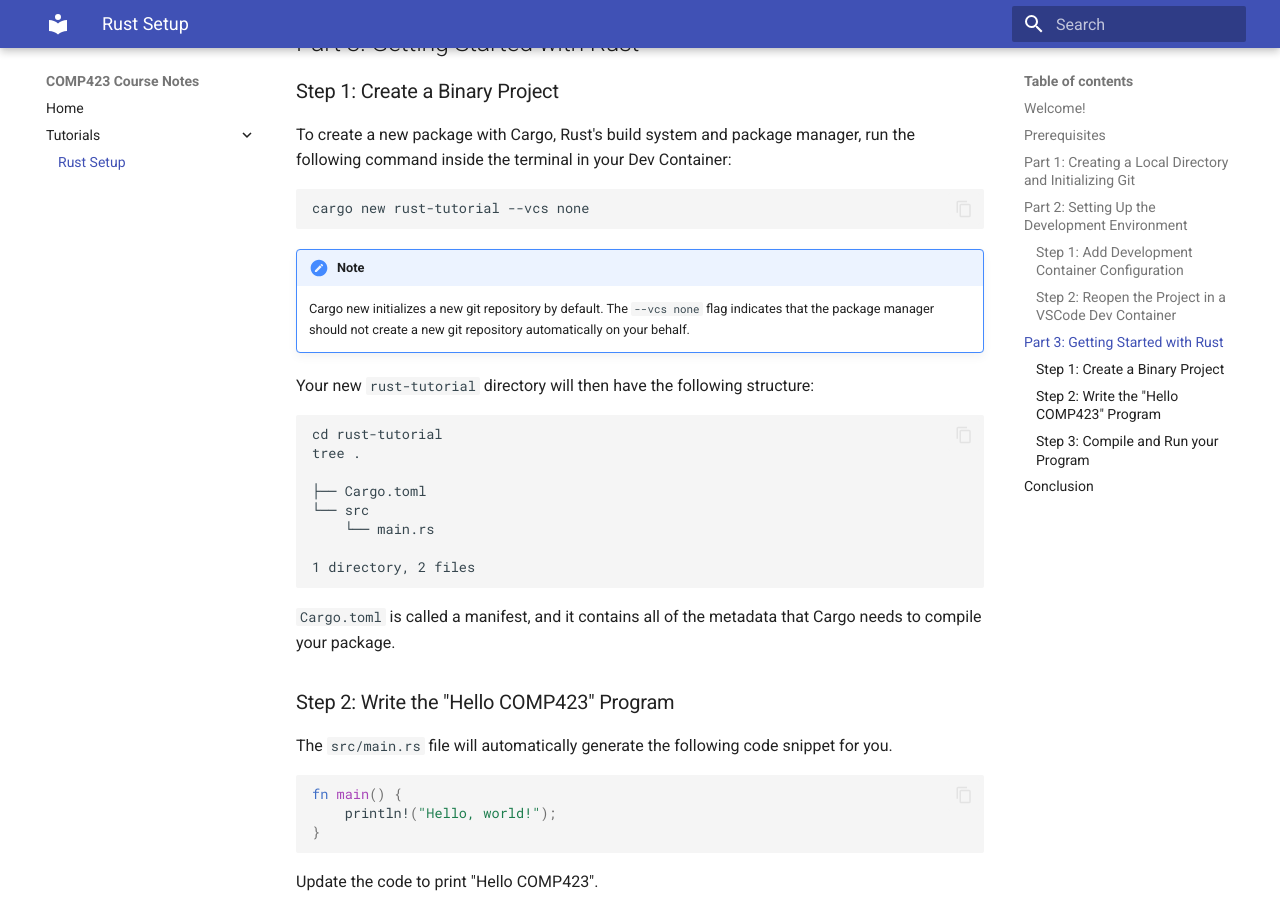
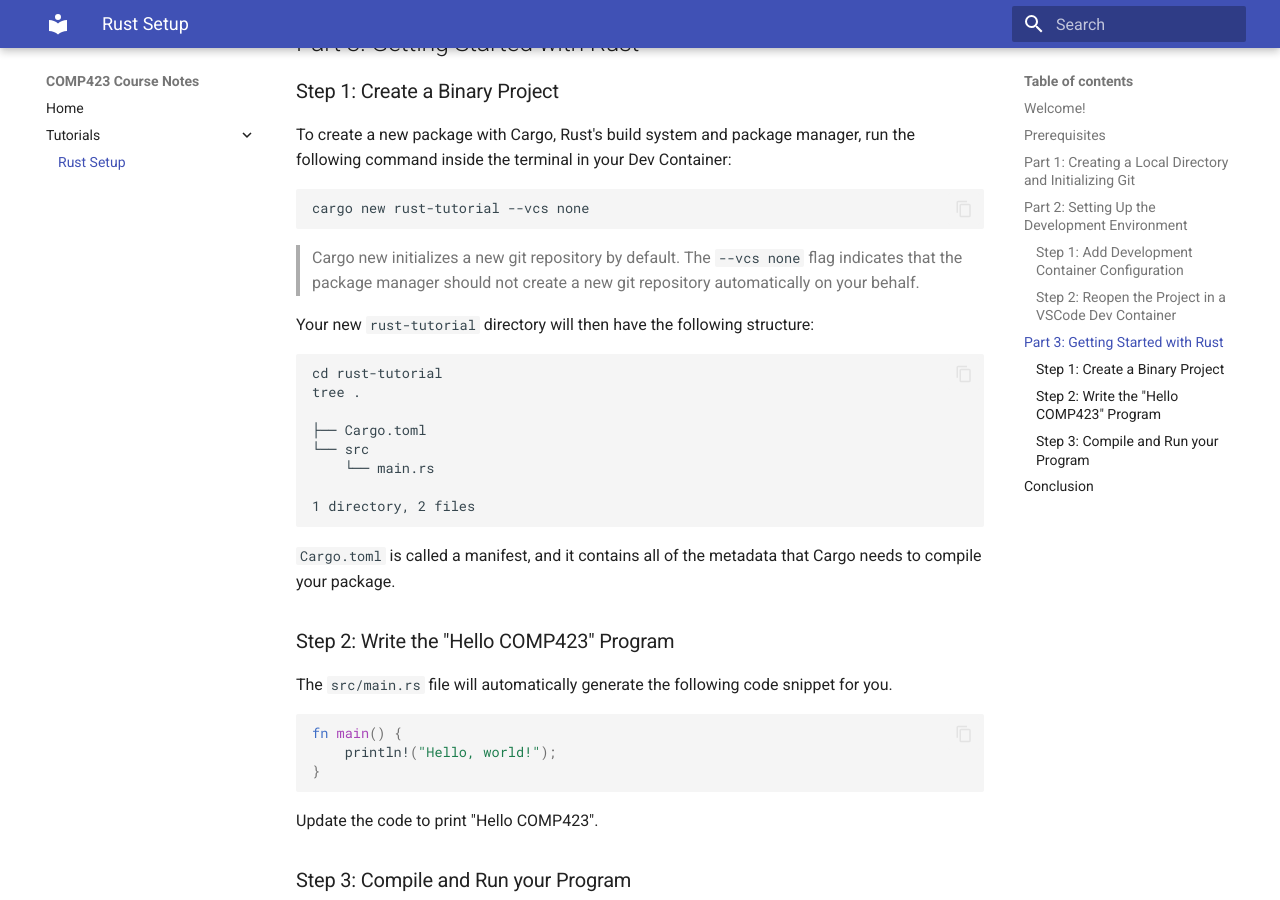
Before and after one commit to falishakhokhar/comp423-course-notes, an MkDocs documentation site: the page built from docs/tutorials/rust-setup.md, in a window 1280 px wide and 900 px high, scrolled down 2273 px. Built offline with MkDocs 1.6.1 and Material for MkDocs 9.7.7, drawn with Linux system fonts in a browser that asks for light colours.

Commit message:
changing note admonitions

````diff
--- a/docs/tutorials/rust-setup.md
+++ b/docs/tutorials/rust-setup.md
@@ -6,7 +6,7 @@
 
 In this tutorial you'll learn how to set up a basic Rust Development Container in VS Code and initialize and configure a GitHub repository with a simple hello world example.
 
-**Parts One and Two of this tutorial are adapted from Kris Jordan's [Starting a Static Website Project with MkDocs](https://comp423-25s.github.io/resources/MkDocs/tutorial/) tutorial, with modifications to support Rust development.**
+>Parts One and Two of this tutorial are adapted from Kris Jordan's [Starting a Static Website Project with MkDocs](https://comp423-25s.github.io/resources/MkDocs/tutorial/) tutorial, with modifications to support Rust development.
 
 ## Prerequisites
 
@@ -86,8 +86,7 @@
 cargo new rust-tutorial --vcs none
 ```
 
-!!! note
-    Cargo new initializes a new git repository by default. The `--vcs none` flag indicates that the package manager should not create a new git repository automatically on your behalf.
+>Cargo new initializes a new git repository by default. The `--vcs none` flag indicates that the package manager should not create a new git repository automatically on your behalf.
 
 Your new `rust-tutorial` directory will then have the following structure:
 
@@ -129,7 +128,8 @@
 
 Hello COMP423
 ```
-**If this workflow seems familiar, that's because `cargo build` is similar to COMP211's `gcc` command, in that they both compile source code into an executable. However, `cargo build` places the executable in `target/debug`, while `gcc` creates the output in the current directory (or as specified by -o). Note that neither of these commands run the executable.**
+
+> If this workflow seems familiar, that's because `cargo build` is similar to COMP211's `gcc` command, in that they both compile source code into an executable. However, `cargo build` places the executable in `target/debug`, while `gcc` creates the output in the current directory (or as specified by -o). Note that neither of these commands run the executable.
 
 Use the `cargo run` command to build and execute the program in one step, without the use of `build`.
 
````
